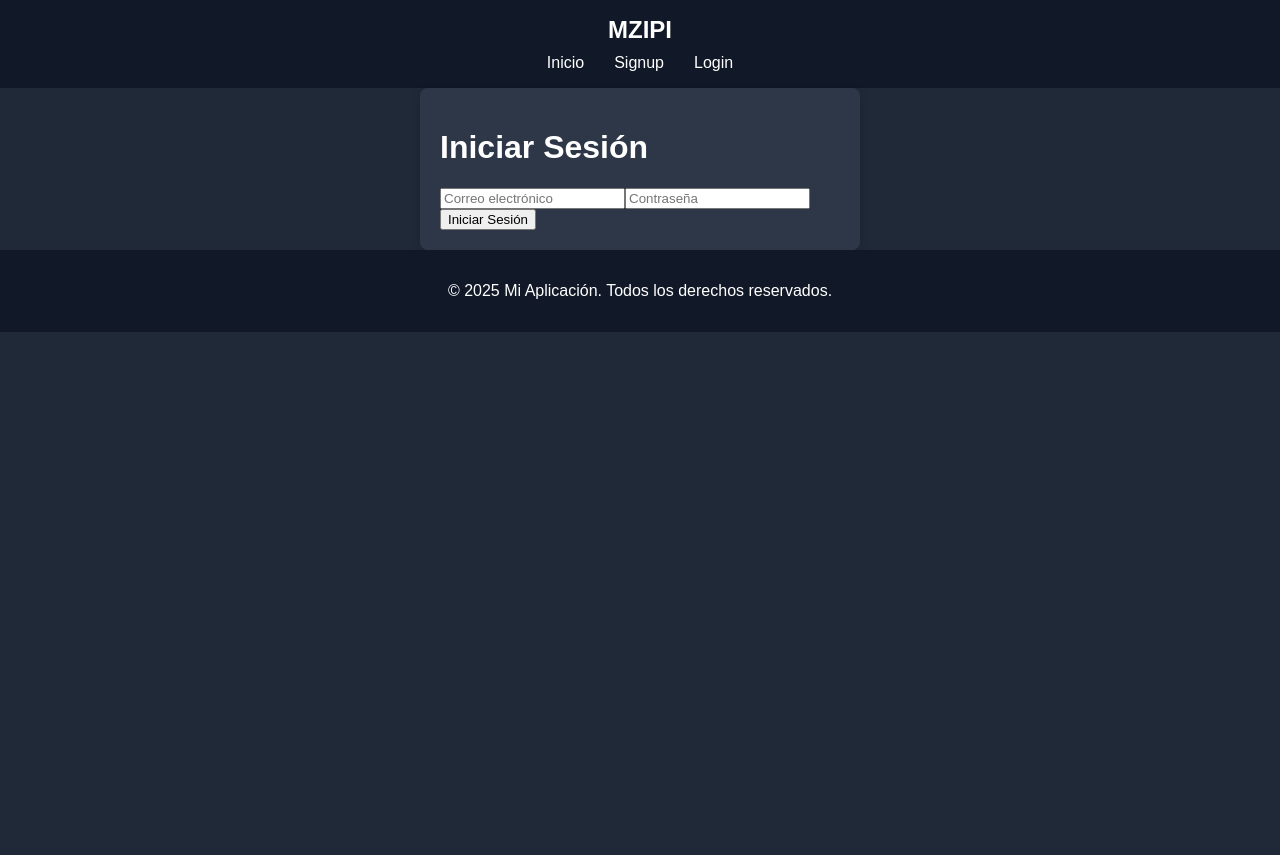
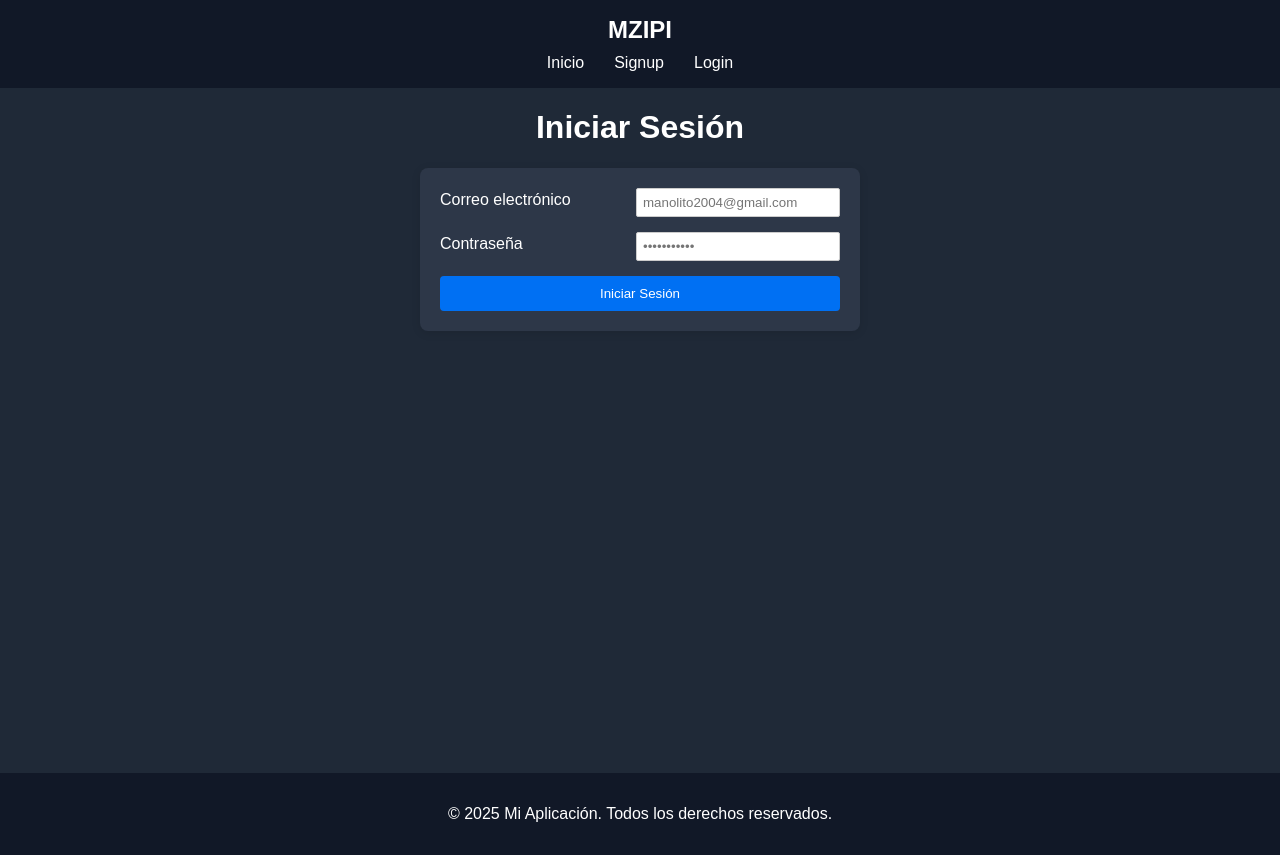
Before and after one commit to mzipi/my-blog, a Next.js app: page /auth/login in a window 1280 px wide. Before the commit the page ends 800 px from the top, so only its background shows below. Built offline with nearby package versions, Linux system fonts and the light colour scheme.

Commit message:
refactor: update component structure and styles for Post, Tag, and layout components

```diff
--- a/app/auth/login/page.tsx
+++ b/app/auth/login/page.tsx
@@ -39,26 +39,38 @@ export default function LoginPage() {
     };
 
     return (
+        <>
+            <h1 className={styles.heading}>Iniciar Sesión</h1>
             <div className={styles.container}>
-            <h1>Iniciar Sesión</h1>
-            <form onSubmit={handleSubmit}>
+                <form className={styles.form} onSubmit={handleSubmit}>
+                    <div className={styles.inputGroup}>
+                        <label className={styles.label} htmlFor="email">Correo electrónico</label>
                         <input
+                            id="email"
                             type="email"
-                    placeholder="Correo electrónico"
+                            placeholder="manolito2004@gmail.com"
                             value={email}
+                            className={styles.input}
                             onChange={(e) => setEmail(e.target.value)}
                             required
                         />
+                    </div>
+                    <div className={styles.inputGroup}>
+                        <label className={styles.label} htmlFor="password">Contraseña</label>
                         <input
+                            id="password"
                             type="password"
-                    placeholder="Contraseña"
+                            placeholder="•••••••••••"
                             value={password}
+                            className={styles.input}
                             onChange={(e) => setPassword(e.target.value)}
                             required
                         />
+                    </div>
+                    <button className={styles.button} type="submit">Iniciar Sesión</button>
                     {error && <p className={styles.error}>{error}</p>}
-                <button type="submit">Iniciar Sesión</button>
                 </form>
             </div>
+        </>
     );
 }
--- a/app/entries/[id]/page.tsx
+++ b/app/entries/[id]/page.tsx
@@ -2,7 +2,7 @@
 
 import { useEffect, useState } from "react";
 import { useParams } from "next/navigation";
-import styles from '@/styles/Post.module.css';
+import styles from '@/styles/PostPage.module.css';
 
 interface Post {
     _id: string;
--- a/app/layout.tsx
+++ b/app/layout.tsx
@@ -1,6 +1,7 @@
 import '../styles/globals.css';
 import Header from "@/components/Header";
 import Footer from "@/components/Footer";
+import styles from '@/styles/Layout.module.css';
 
 export const metadata = {
     title: 'MZIPI | blog',
@@ -12,7 +13,9 @@ export default function RootLayout({ children }: { children: React.ReactNode })
         <html lang="es">
             <body>
                 <Header />
-                {children}
+                <div className={styles.main}>
+                    {children}
+                </div>
                 <Footer />
             </body>
         </html>
```
Also changed, not shown: app/auth/signup/page.tsx (+6 -4 lines), app/entries/tag/[tag]/page.tsx (+10 -6 lines), app/page.tsx (+4 -20 lines), components/PostComponent.tsx (+18 -10 lines), components/Tag.tsx (added, +14 -0 lines). Lines whose indentation alone changed are shown as unchanged.
